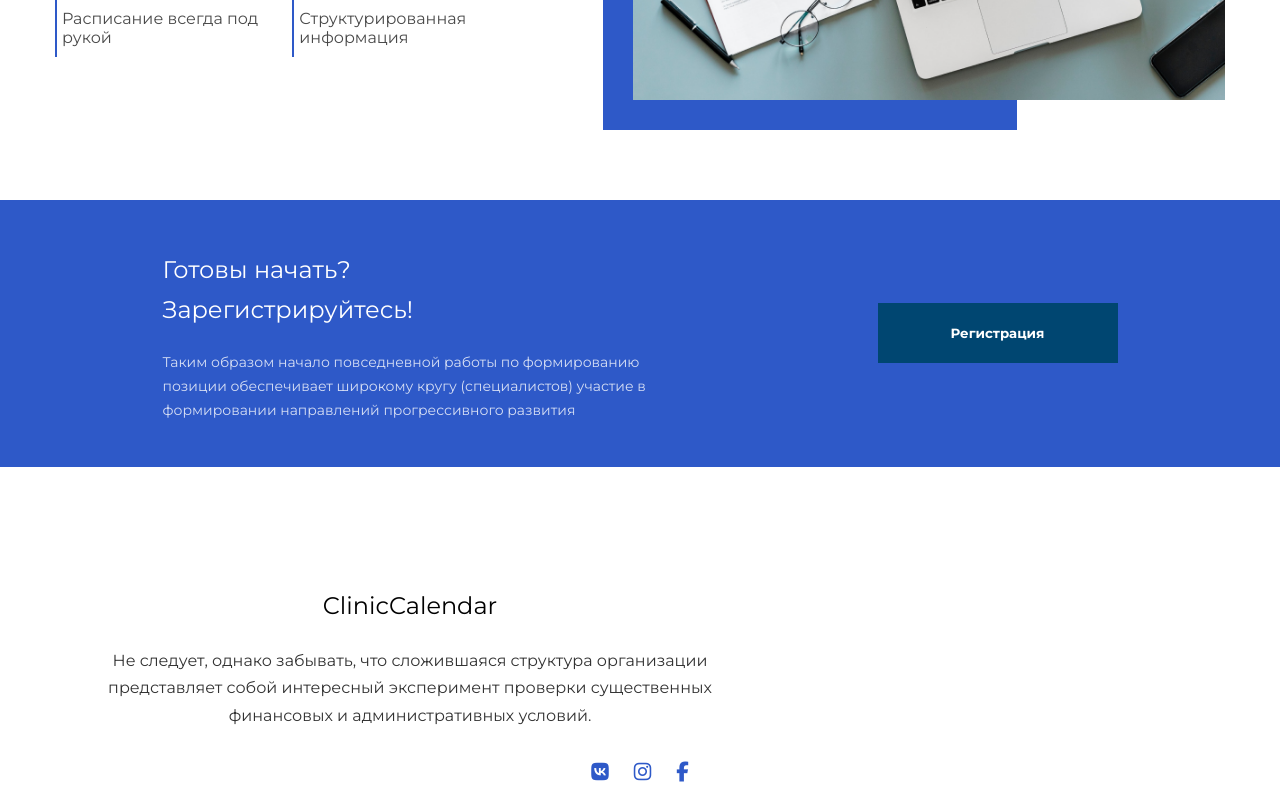
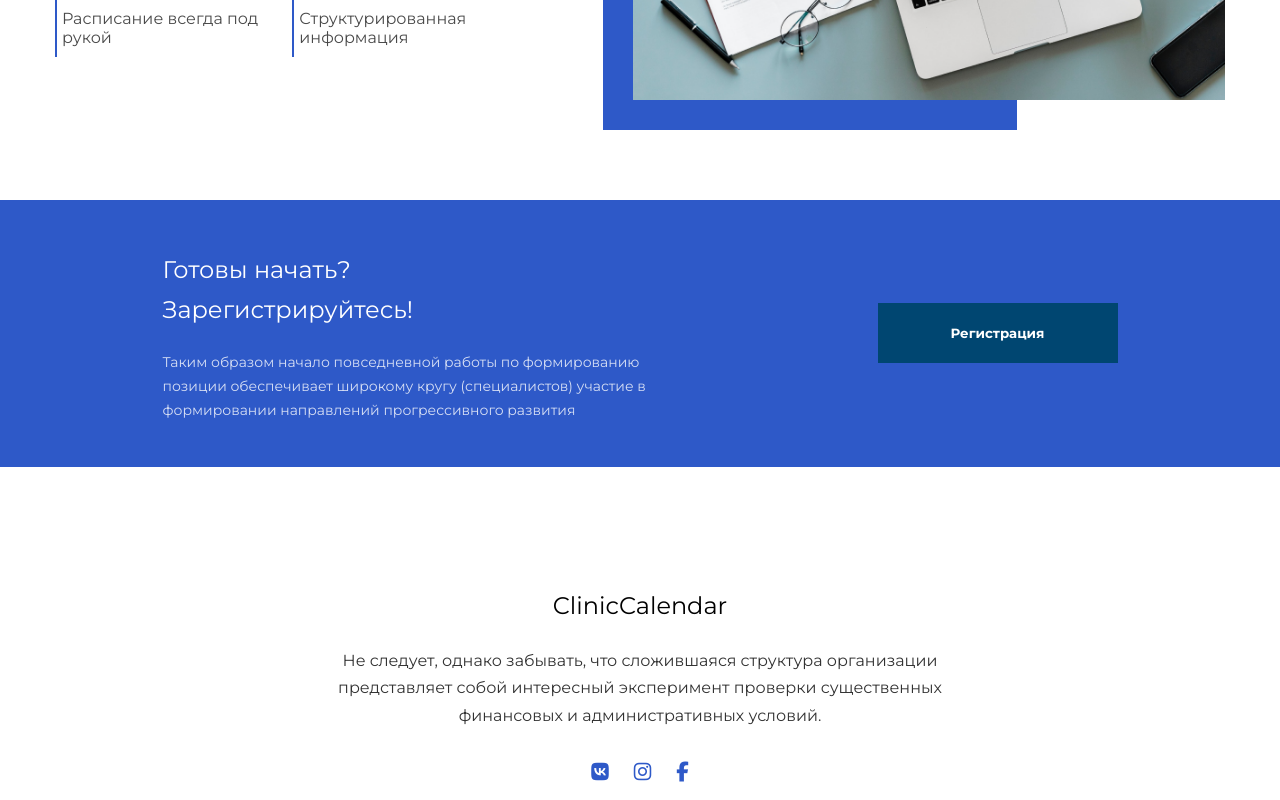
Before and after one commit to dmitrii-artuhov/clinic_calendar, a React (Create React App) app in the folder client/: page / in a window 1280 px wide. Shown: the part 415-1215 px from the top of the page. Built offline with nearby package versions, Linux system fonts and the light colour scheme; the HTML template or start-up script is replaced by a standard one.

Commit message:
designing issues

```diff
--- a/client/src/components/Footer/Footer.scss
+++ b/client/src/components/Footer/Footer.scss
@@ -8,6 +8,7 @@
 	&__info {
 		text-align: center;
 		max-width: 710px;
+		margin: auto;
 
 		h2 {
 			font-family: 'Montserrat', sans-serif;
```
